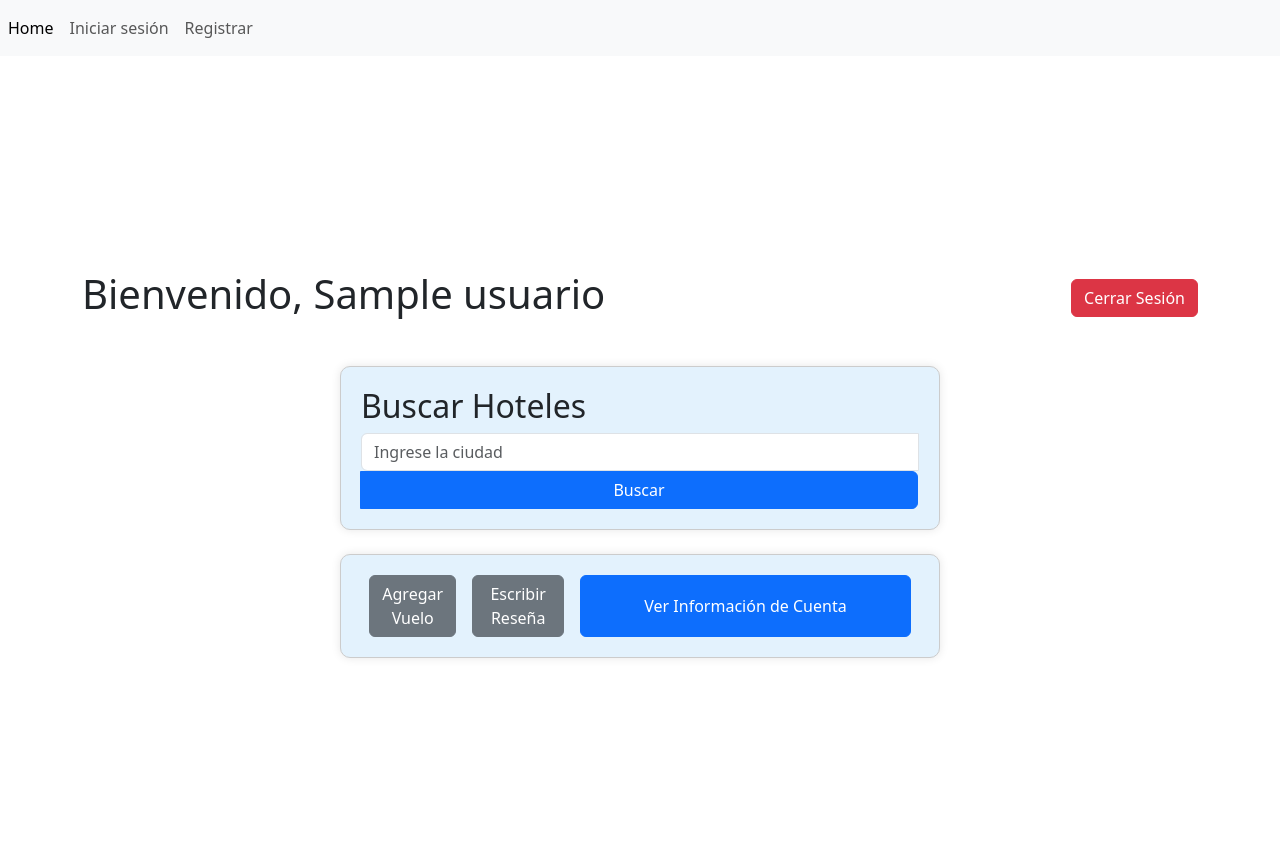
After one commit to sergio110304/LAB_HOTELES, a Django app: page /user_log/1/ in a window 1280 px wide. The commit adds this page. Run offline with Django 5.2, Linux system fonts and the light colour scheme; tables that the repository leaves empty hold one stand-in row (values such as "Sample post").

Commit message:
distribución ventanas

```diff
--- a/hotels/app/models.py
+++ b/hotels/app/models.py
@@ -52,3 +52,24 @@ class Viaje(models.Model):
     hotelcode = models.ForeignKey(Hotel_info, on_delete=models.SET_NULL, null=True)
     fechainicio = models.DateField()
     fechafin = models.DateField()
+
+class Vuelo(models.Model):
+    idvuelo = models.AutoField(primary_key=True)
+    usuario = models.ForeignKey(Usuario, on_delete=models.CASCADE)
+    origen = models.CharField(max_length=100)
+    destino = models.CharField(max_length=100)
+    fecha_salida = models.DateField()
+    fecha_regreso = models.DateField()
+
+    def __str__(self):
+        return f"Viaje {self.idvuelo} de {self.origen} a {self.destino}"
+
+class Reseña(models.Model):
+    idreseña = models.AutoField(primary_key=True)
+    usuario = models.ForeignKey(Usuario, on_delete=models.CASCADE)
+    hotel = models.ForeignKey(Hotel_info, on_delete=models.CASCADE)
+    texto = models.TextField()
+    puntuacion = models.IntegerField()
+
+    def __str__(self):
+        return f"Reseña {self.idreseña} por {self.usuario} para {self.hotel}"
--- /dev/null
+++ b/hotels/app/templates/index2.html
@@ -0,0 +1,53 @@
+{% extends "base.html" %}
+
+{% block head %}
+<meta charset="UTF-8">
+<meta name="viewport" content="width=device-width, initial-scale=1.0">
+<title>App_hotel</title>
+{% load static %}
+<link rel="stylesheet" type="text/css" href="{% static 'styles.css' %}">
+{% endblock %}
+
+{% block main_classes %}
+    d-flex justify-content-center align-items-center min-vh-100
+{% endblock %}
+
+{% block contenido %}
+<div class="container">
+    <header class="d-flex justify-content-between align-items-center py-3">
+        <h1>Bienvenido, {{ usuario.nombre }}</h1>
+        <a href="{% url 'logout' %}" class="btn btn-danger">Cerrar Sesión</a>
+    </header>
+
+    <div class="my-4">
+        <form method="post" class="mb-4">
+            {% csrf_token %}
+            <h2>Buscar Hoteles</h2>
+            <div class="input-group">
+                <input type="text" name="ciudad" class="form-control" placeholder="Ingrese la ciudad">
+                <button type="submit" class="btn btn-primary">Buscar</button>
+            </div>
+        </form>
+
+        {% if hoteles %}
+            <h3>Resultados de búsqueda:</h3>
+            <ul class="list-group">
+                {% for hotel in hoteles %}
+                    <li class="list-group-item">{{ hotel.hotelname }} - {{ hotel.citycode.cityname }}</li>
+                {% endfor %}
+            </ul>
+        {% endif %}
+    </div>
+
+    <div class="mt-4">
+        <form method="post">
+            {% csrf_token %}
+            <div class="d-flex justify-content-between w-100">
+                <a href="{% url 'agregar_vuelo' %}" class="btn btn-secondary flex-fill mx-2">Agregar Vuelo</a>
+                <a href="{% url 'escribir_reseña' %}" class="btn btn-secondary flex-fill mx-2">Escribir Reseña</a>
+                <button type="submit" name="ver_cuenta" class="btn btn-primary flex-fill mx-2">Ver Información de Cuenta</button>
+            </div>
+        </form>
+    </div>
+</div>
+{% endblock %}
--- a/hotels/app/urls.py
+++ b/hotels/app/urls.py
@@ -1,5 +1,5 @@
 from django.urls import path
-from app.views import bienvenido, registrar, login, cuenta, editar
+from app.views import bienvenido, registrar, login, cuenta, editar, user_log, logout, agregar_vuelo, escribir_reseña
 urlpatterns = [
     path('', bienvenido, name='index'),
     path('index', bienvenido, name='index'),
@@ -7,4 +7,8 @@ urlpatterns = [
     path('login', login, name='login'),
     path('cuenta/<int:idusuario>', cuenta, name='cuenta'),
     path('editar/<int:idusuario>', editar, name='editar'),
+    path('user_log/<int:idusuario>/', user_log, name='user_log'),
+    path('logout/', logout, name='logout'),
+    path('agregar_vuelo', agregar_vuelo, name='agregar_vuelo'),
+    path('escribir_reseña', escribir_reseña, name='escribir_reseña'),
 ]
--- a/hotels/app/views.py
+++ b/hotels/app/views.py
@@ -1,8 +1,9 @@
 from django.shortcuts import render, redirect, get_object_or_404
 from django.contrib.auth import authenticate, login as django_login
+from django.contrib.auth import logout as auth_logout
 from django.http import HttpResponse
-from app.models import Usuario
-from app.forms import UsuarioForm
+from app.models import Usuario, Vuelo, Reseña
+from app.forms import UsuarioForm, VueloForm, ReseñaForm
 
 # Create your views here.
 
@@ -46,7 +47,7 @@ def login(request):
         try:
             user = Usuario.objects.get(username=username_)
             if user.password == password_:
-                return redirect('cuenta', idusuario=user.idusuario)
+                return redirect('user_log', idusuario=user.idusuario)
             else:
                 return render(request, 'login.html', {'error': 'Contraseña incorrecta'})
         except Usuario.DoesNotExist:
@@ -54,6 +55,36 @@ def login(request):
     else:
         return render(request, 'login.html')
 
+def user_log(request, idusuario):
+    usuario = get_object_or_404(Usuario, pk=idusuario)
+    if request.method == "POST" and "ver_cuenta" in request.POST:
+        return redirect('cuenta', idusuario=idusuario)
+    return render(request, 'index2.html', {'usuario': usuario})
+
 def cuenta(request, idusuario):
-    usuario = Usuario.objects.get(pk=idusuario)
+    usuario = get_object_or_404(Usuario, pk=idusuario)
     return render(request, 'cuenta.html', {'usuario': usuario})
+
+def logout(request):
+    auth_logout(request)
+    return redirect('index')
+
+def agregar_vuelo(request):
+    if request.method == 'POST':
+        form_vuelo = VueloForm(request.POST)
+        if form_vuelo.is_valid():
+            form_vuelo.save()
+            return redirect('index')
+    else:
+        form_vuelo = VueloForm()
+    return render(request, 'agregar_vuelo.html', {'form_vuelo': form_vuelo})
+
+def escribir_reseña(request):
+    if request.method == 'POST':
+        form_reseña = ReseñaForm(request.POST)
+        if form_reseña.is_valid():
+            form_reseña.save()
+            return redirect('index')
+    else:
+        form_reseña = ReseñaForm()
+    return render(request, 'escribir_reseña.html', {'form_reseña': form_reseña})
--- a/hotels/hotels/urls.py
+++ b/hotels/hotels/urls.py
@@ -16,7 +16,7 @@ Including another URLconf
 """
 from django.contrib import admin
 from django.urls import path, include
-from app.views import bienvenido, registrar, login, cuenta
+from app.views import bienvenido, registrar, login, cuenta, user_log, logout,  agregar_vuelo, escribir_reseña
 
 urlpatterns = [
     path('admin', admin.site.urls),
```
Also changed, not shown: hotels/app/forms.py (+11 -1 lines), hotels/app/templates/agregar_vuelo.html (added, +8 -0 lines), hotels/app/templates/escribir_reseña.html (added, +8 -0 lines), hotels/app/templates/index.html (+19 -32 lines).
